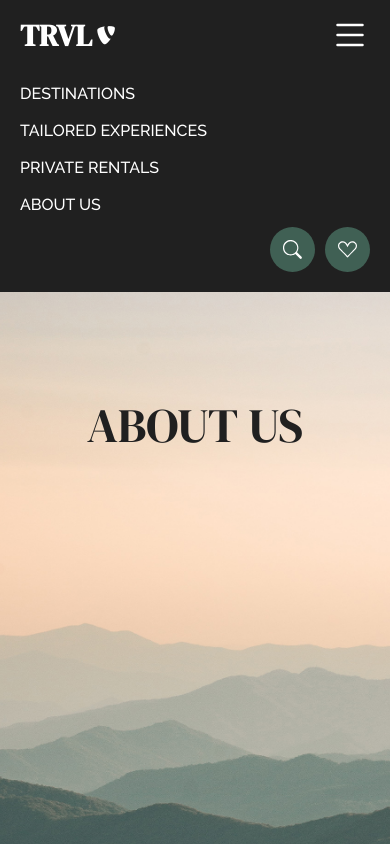
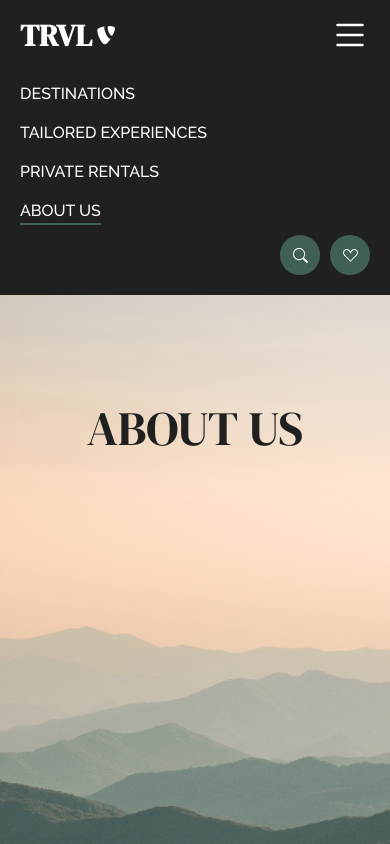
Before and after one commit to malin-nilsson/React-Travelsite, a React (Create React App) app: page /about in a window 390 px wide. Both pictures are taken after a click on the element 350 px from the left and 37 px from the top of the page. Shown: the top 844 px of the page. Built offline with nearby package versions, Linux system fonts and the light colour scheme.

Commit message:
Hide mobile menu when clicking on nav link

```diff
--- a/src/components/Navbar.tsx
+++ b/src/components/Navbar.tsx
@@ -42,24 +42,28 @@ export default function Navbar() {
                         className={isActive ? "mobile-menu" : ""}>
                         <li className="nav-item hover-effect">
                             <NavLink to="/destinations"
+                                onClick={() => isActive ? toggleMobileMenu() : ""}
                                 className={({ isActive }) => isActive ? "underline" : ""}>
                                 Destinations
                             </NavLink>
                         </li>
                         <li className="nav-item hover-effect">
                             <NavLink to="/experiences"
+                                onClick={() => isActive ? toggleMobileMenu() : ""}
                                 className={({ isActive }) => isActive ? "underline" : ""}>
                                 Tailored Experiences
                             </NavLink>
                         </li>
                         <li className="nav-item hover-effect">
                             <NavLink to="/rentals"
+                                onClick={() => isActive ? toggleMobileMenu() : ""}
                                 className={({ isActive }) => isActive ? "underline" : ""}>
                                 Private Rentals
                             </NavLink>
                         </li>
                         <li className="nav-item hover-effect">
                             <NavLink to="/about"
+                                onClick={() => isActive ? toggleMobileMenu() : ""}
                                 className={({ isActive }) => isActive ? "underline" : ""}>
                                 About us
                             </NavLink>
--- a/src/styling/components/_navbar.scss
+++ b/src/styling/components/_navbar.scss
@@ -97,8 +97,7 @@ nav {
             @include mixins.underline-animation;
             font-weight: 500;
             font-size: 0.8rem;
-            padding: 0px 0px 3px;
-            margin: 0px;
+            padding: 0px 0px 5px;
         }
 
         .btn-outline {
@@ -116,6 +115,9 @@ nav {
     }
 
 
+    .underline {
+        border-bottom: 2px solid #406054;
+    }
 
     .navbar-icons {
         @include mixins.flex(row, flex-end, center, 10px);
@@ -129,16 +131,27 @@ nav {
             @include mixins.flex(row, center, center, 0px);
             background-color: #406054;
             border-radius: 50%;
-            height: 25px;
-            width: 25px;
+            height: 20px;
+            width: 20px;
             padding: 10px;
 
+            @include mixins.desktop-and-up {
+                height: 25px;
+                width: 25px;
+            }
+
             img {
-                height: 19px;
-                width: 19px;
+                height: 15px;
+                width: 15px;
 
                 &:hover {
                     cursor: pointer;
+                }
+
+
+                @include mixins.desktop-and-up {
+                    height: 19px;
+                    width: 19px;
                 }
             }
         }
--- a/src/styling/core/_mixins.scss
+++ b/src/styling/core/_mixins.scss
@@ -40,7 +40,6 @@
 
 @mixin underline-animation {
     display: inline-block;
-    margin: 30px 0px;
     position: relative;
     color: #406054;
     font-weight: 600;
```
